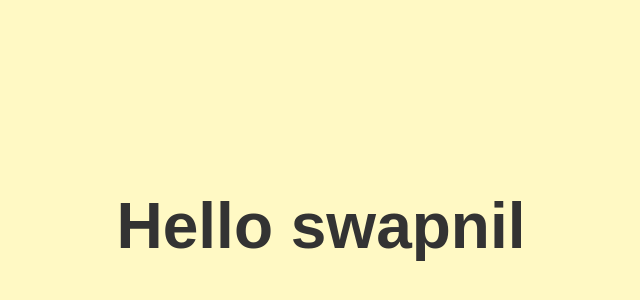
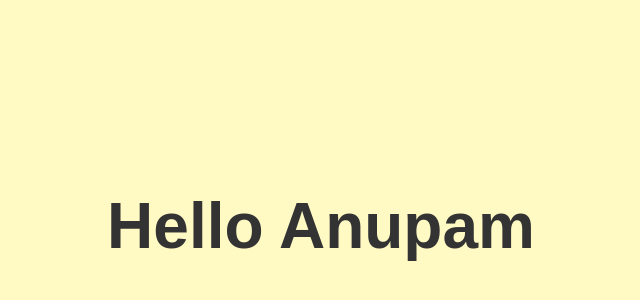
Before and after one commit to anupam0312/Priacc, a plain HTML site: page index.html in a window 1280 px wide. Shown: the part 174-474 px from the top of the page, without its empty margins (319-959 px from the left). Drawn offline with Linux system fonts and the light colour scheme.

Commit message:
neww Update index.html

```diff
--- a/index.html
+++ b/index.html
@@ -20,6 +20,6 @@
   </style>
 </head>
 <body>
-  <h1>Hello swapnil</h1>
+  <h1>Hello Anupam</h1>
 </body>
 </html>
```
